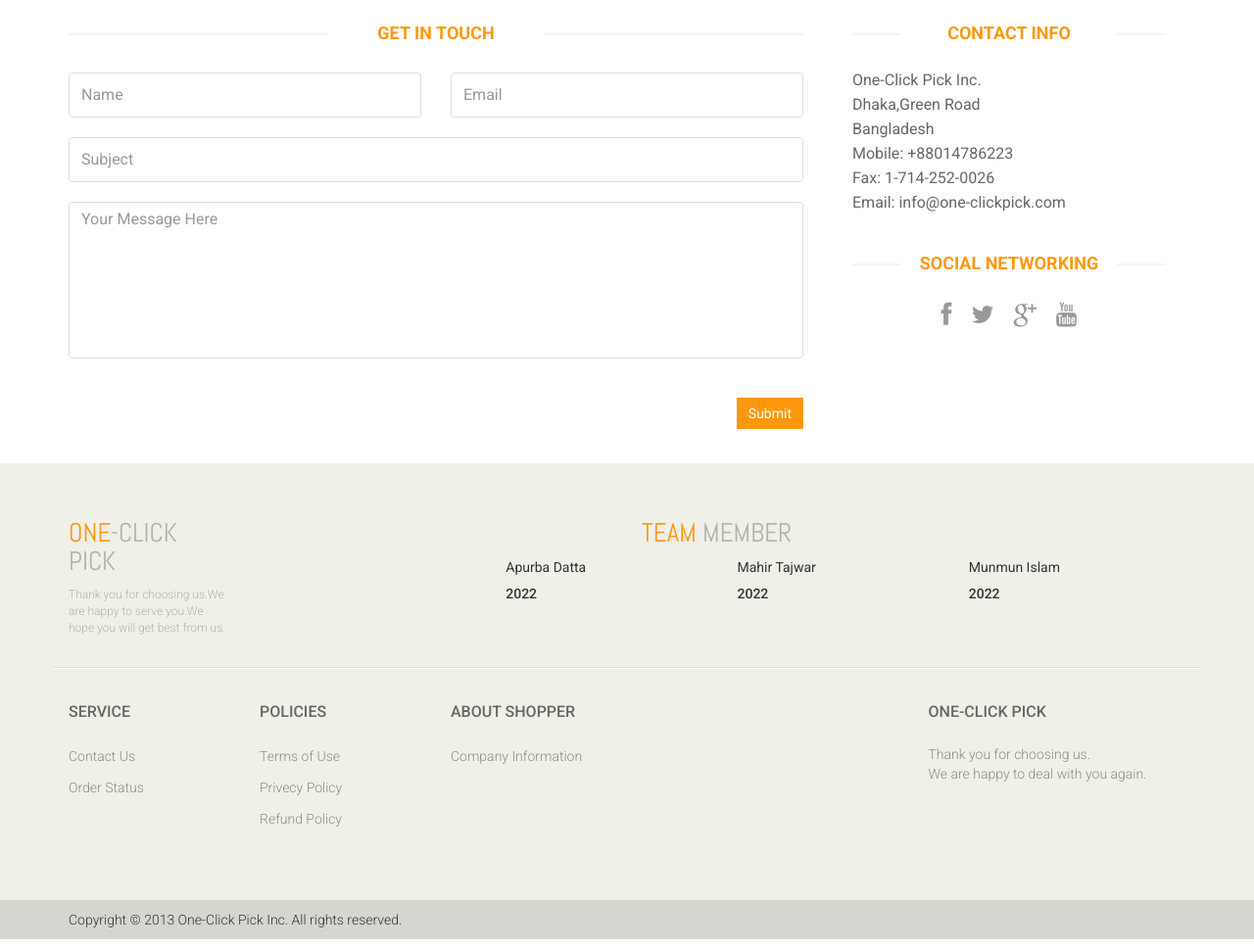
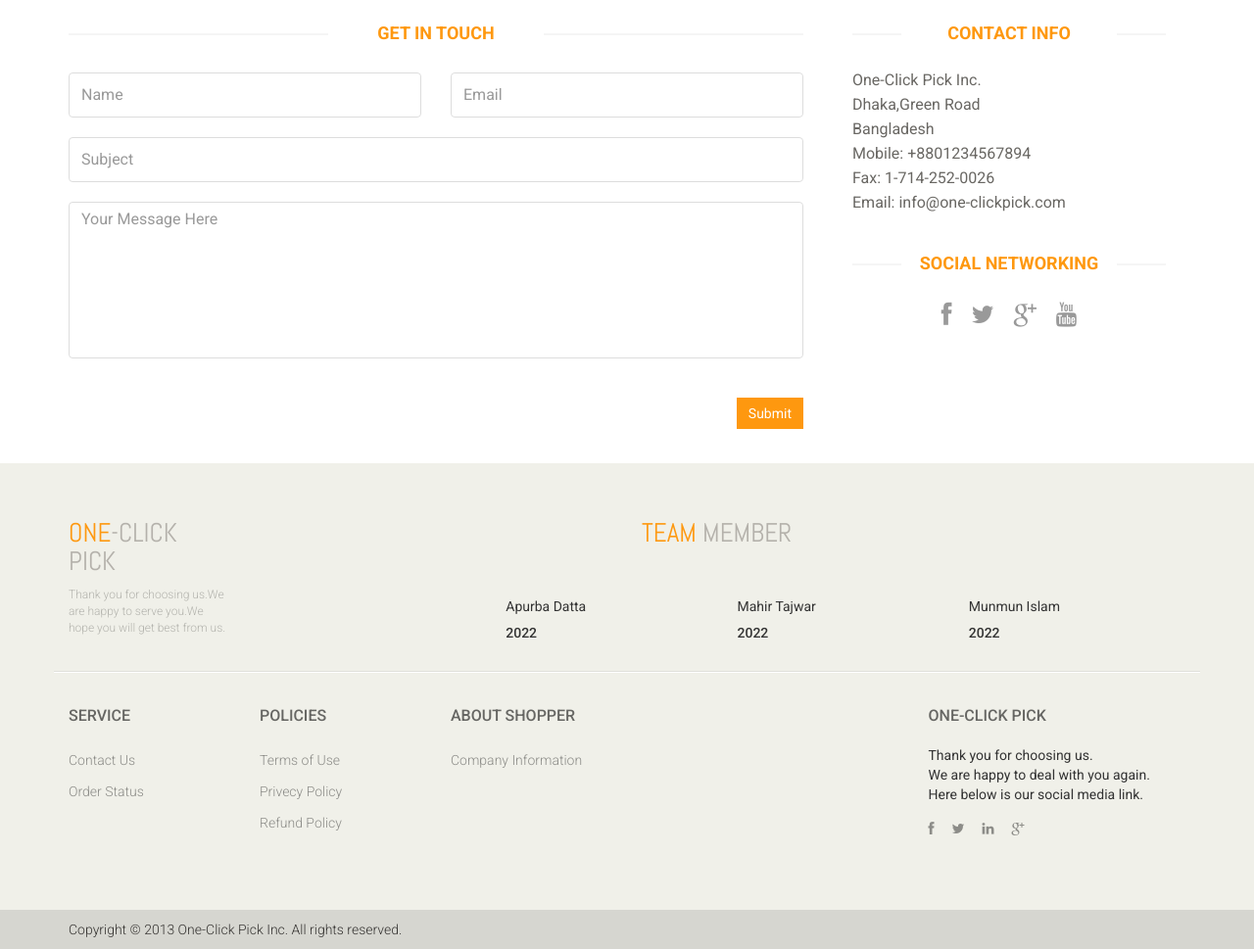
Before and after one commit to Apurba0012/E-commerce, a Django app: page /contact_us in a window 1280 px wide. Shown: the part 714-1683 px from the top of the page at 98% size. Run offline with Django 4.2, Linux system fonts and the light colour scheme.

Commit message:
final 3.0

```diff
--- a/E_commerce/views.py
+++ b/E_commerce/views.py
@@ -152,6 +152,8 @@ def CheckOut(request):
         return redirect("index")
     return HttpResponse("checkout")
 
+
+@login_required(login_url="/accounts/login/")
 def Your_Order(request):
     uid = request.session.get('_auth_user_id')
     user = User.objects.get(pk=uid)
--- a/templates/contact.html
+++ b/templates/contact.html
@@ -45,7 +45,7 @@
 	    					<p>One-Click Pick Inc.</p>
 							<p>Dhaka,Green Road</p>
 							<p>Bangladesh</p>
-							<p>Mobile: +88014786223</p>
+							<p>Mobile: +8801234567894</p>
 							<p>Fax: 1-714-252-0026</p>
 							<p>Email: info@one-clickpick.com</p>
 	    				</address>
--- a/templates/master.html
+++ b/templates/master.html
@@ -33,7 +33,7 @@
 					<div class="col-sm-6">
 						<div class="contactinfo">
 							<ul class="nav nav-pills">
-								<li><a href="#"><i class="fa fa-phone"></i> +88012345678</a></li>
+								<li><a href="#"><i class="fa fa-phone"></i> +8801234567894</a></li>
 								<li><a href="#"><i class="fa fa-envelope"></i> info@one-clickpic.com</a></li>
 							</ul>
 						</div>
@@ -58,13 +58,13 @@
 				<div class="row">
 					<div class="col-sm-4">
 						<div class="logo pull-left">
-							<a href="index.html"><img src="/static/images/home/logo.jpg" alt="" /></a>
+							<a href="#"><img src="/static/images/home/logo.jpg" alt="" /></a>
 						</div>
 						<div class="btn-group pull-right">
 							<div class="btn-group">
 								<button type="button" class="btn btn-default dropdown-toggle usa" data-toggle="dropdown">
 									taka
-									<span class="caret"></span>
+
 								</button>
 
 							</div>
@@ -145,7 +145,7 @@
 					<div class="col-sm-2"></div>
 					<div class="col-sm-2">
 						<div class="companyinfo">
-							<h2><span>Team</span> Member</h2>
+							<h2><span>Team</span> Member</h2><br><br>
 
 						</div>
 					</div>
@@ -214,7 +214,7 @@
 						<div class="single-widget">
 							<h2>About Shopper</h2>
 							<ul class="nav nav-pills nav-stacked">
-								<li><a href="#">Company Information</a></li>
+								<li><a href="/contact_us">Company Information</a></li>
 
 							</ul>
 						</div>
@@ -224,10 +224,17 @@
 					<div class="col-sm-3 col-sm-offset-1">
 						<div class="single-widget">
 							<h2><span>One</span>-Click Pick</h2>
-							<form action="#" class="searchform">
+							<p>Thank you for choosing us. <br />We are happy to deal with you again.<br/> Here below is
+							our social media link.</p>
 
-								<p>Thank you for choosing us. <br />We are happy to deal with you again.</p>
-							</form>
+
+							<ul class="nav navbar-nav">
+								<li><a href="#"><i class="fa fa-facebook"></i></a></li>
+								<li><a href="#"><i class="fa fa-twitter"></i></a></li>
+								<li><a href="#"><i class="fa fa-linkedin"></i></a></li>
+								<li><a href="#"><i class="fa fa-google-plus"></i></a></li>
+							</ul>
+
 						</div>
 					</div>
 
--- a/templates/product.html
+++ b/templates/product.html
@@ -58,7 +58,7 @@
 						<div class="shipping text-center"><!--shipping-->
 							<img src="/static/images/home/shipping.jpg" alt="" />
 							<img src="/static/images/home/pic.jpg" alt="" /><br><br><br><br><br>
-			                <img src="/static/images/home/p.jpg" alt="" />
+			                <img src="/static/images/home/pic1.jpg" alt="" />
 						</div><!--/shipping-->
 
 					</div>
```
Also changed, not shown: E_commerce/settings.py (+5 -7 lines), templates/index.html (+5 -5 lines), db.sqlite3, static/images/home/pic1.jpg (added), static/images/home/pic2.jpg (added), static/images/home/xcm_banners_2022_in_bau_wireless_sbd_580x800_111_580x800_in-en.jpg (added).
